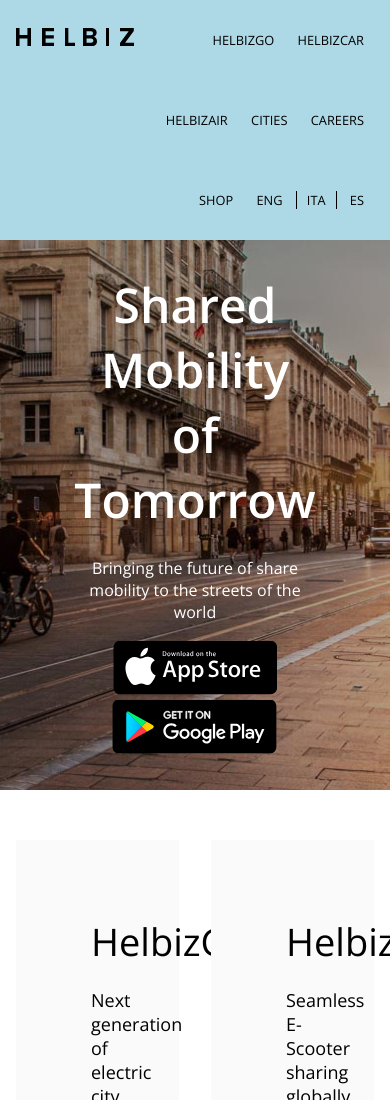
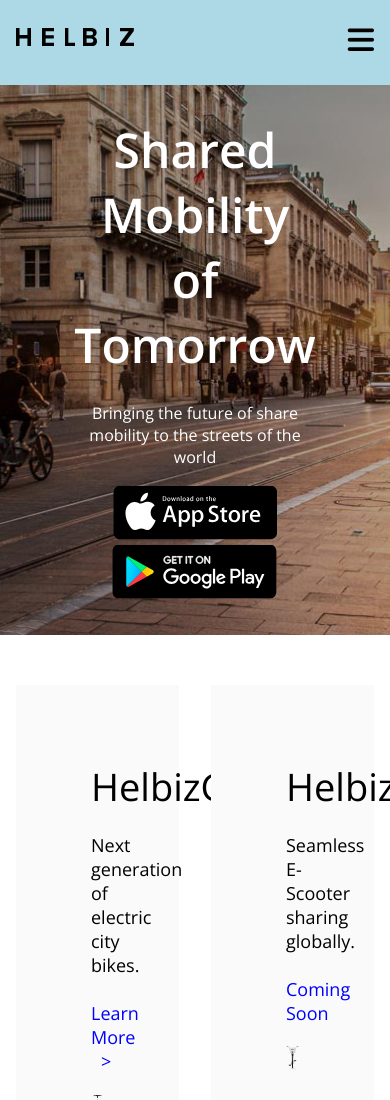
Before and after one commit to RiccardoMurru/html-css-helbiz, a plain HTML site: page index.html in a window 390 px wide. Shown: the top 1100 px of the page. Drawn offline with nearby package versions, Linux system fonts and the light colour scheme.

Commit message:
add responsive header with hamburger

```diff
--- a/index.html
+++ b/index.html
@@ -7,6 +7,7 @@
   <title>Helbiz</title>
   <link href="https://fonts.googleapis.com/css?family=Open+Sans:400,600,700&display=swap" rel="stylesheet">
   <link rel="stylesheet" href="styles/main.css">
+  <script src="https://kit.fontawesome.com/afce777129.js" crossorigin="anonymous"></script>
 </head>
 
 <body>
@@ -47,6 +48,9 @@
             <a href="#">Es</a>
           </li>
         </ul>
+        <div class="hamburger">
+          <a href="#"><i class="fas fa-bars"></i></a>
+        </div>
       </div>
     </div>
   </header>
--- a/styles/main.css
+++ b/styles/main.css
@@ -97,6 +97,9 @@
   border-right: 1px solid #000;
 }
 
+.hamburger {
+  display: none;
+}
 
 /* JUMBOTRON */
 #jumbotron {
@@ -203,3 +206,27 @@
   transform: translateX(-50%);
   width: 380px;
 }
+
+
+/* Responsive */
+/* Header */
+@media all and (max-width: 420px) {
+  .navbar-col-right {
+    float: right;
+    text-align: right;
+  }
+
+  .menu-nav {
+    display: none;
+  }
+
+  .hamburger {
+    display: inline-block;
+    font-size: 30px;
+  }
+
+  .hamburger a {
+    text-decoration: none;
+    color: #000;
+  }
+}
```
